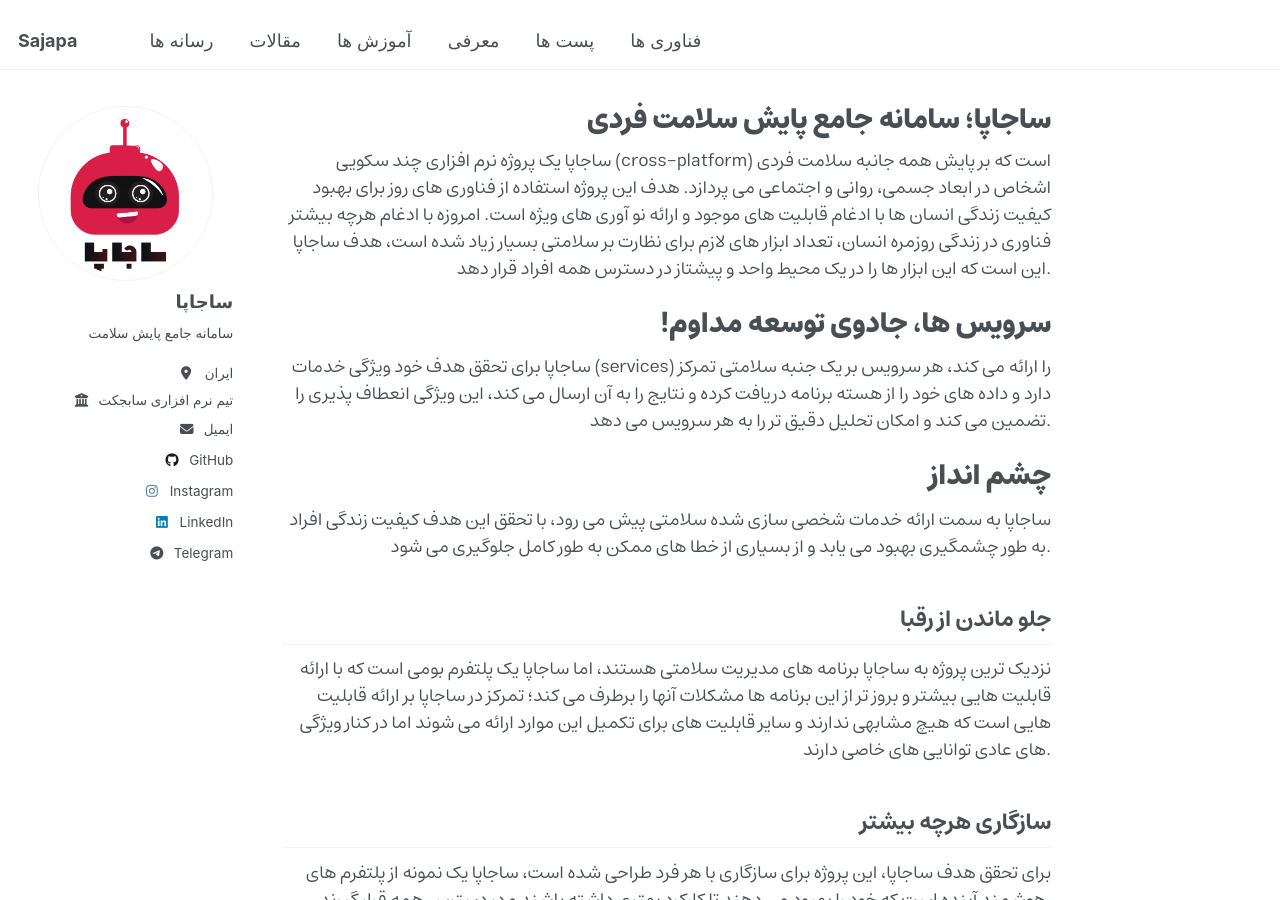
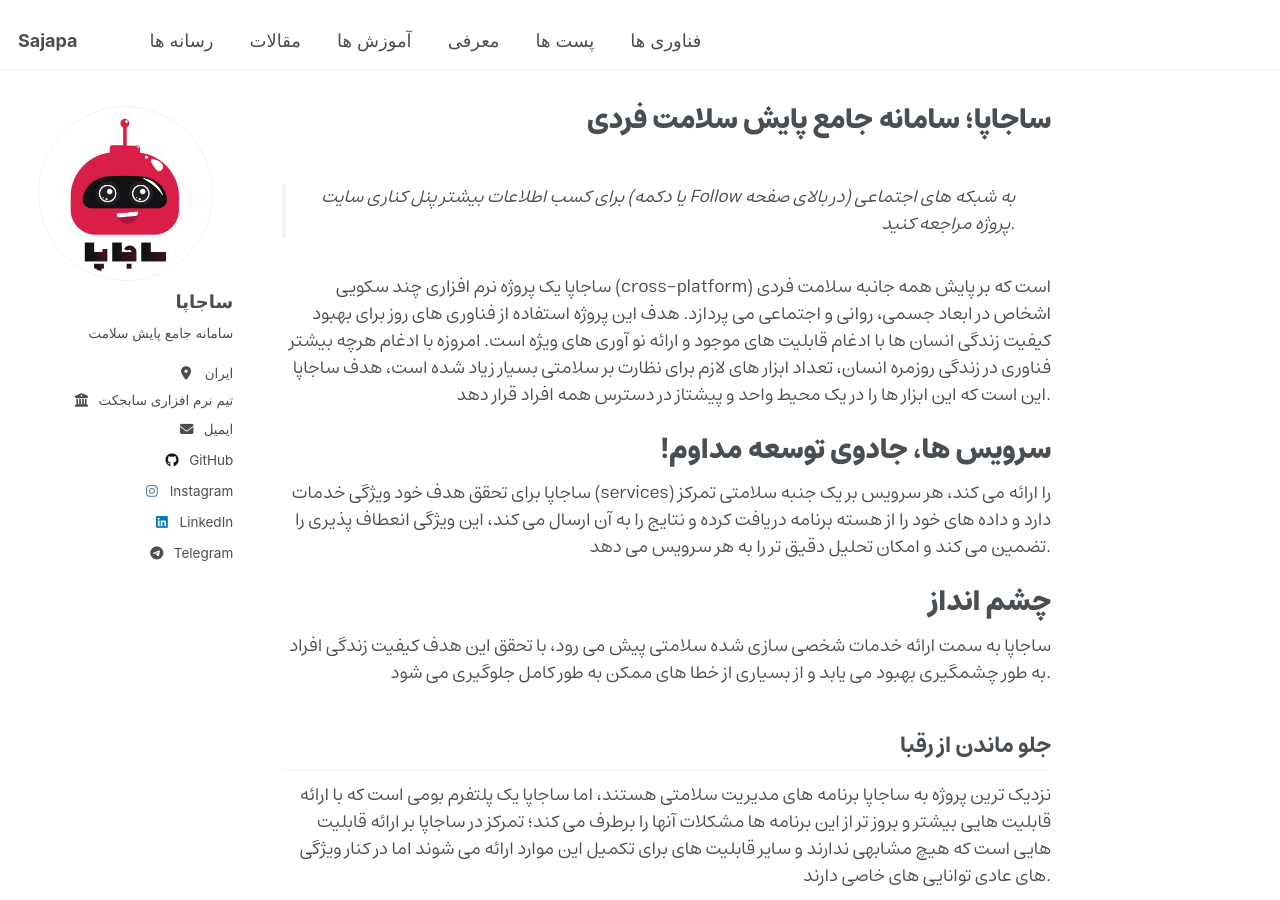
Before and after one commit to Subject-Team/SajapaApp, a Jekyll site: the page built from _pages/about.md, in a window 1280 px wide and 900 px high. Built offline with Jekyll 4.4.1, drawn with Linux system fonts in a browser that asks for light colours.

Commit message:
Update about.md

```diff
--- a/_pages/about.md
+++ b/_pages/about.md
@@ -8,6 +8,8 @@
 ---
 
 <link rel="stylesheet" type="text/css" href="https://subject-team.github.io/SajapaApp/font.css">
+
+> برای کسب اطلاعات بیشتر پنل کناری سایت (یا دکمه Follow در بالای صفحه) به شبکه های اجتماعی پروژه مراجعه کنید.
 
 ساجاپا یک پروژه نرم افزاری چند سکویی (cross-platform) است که بر پایش همه جانبه سلامت فردی اشخاص در ابعاد جسمی، روانی و اجتماعی می پردازد. هدف این پروژه استفاده از فناوری های روز برای بهبود کیفیت زندگی انسان ها با ادغام قابلیت های موجود و ارائه نو آوری های ویژه است.
 امروزه با ادغام هرچه بیشتر فناوری در زندگی روزمره انسان، تعداد ابزار های لازم برای نظارت بر سلامتی بسیار زیاد شده است، هدف ساجاپا این است که این ابزار ها را در یک محیط واحد و پیشتاز در دسترس همه افراد قرار دهد.
```
